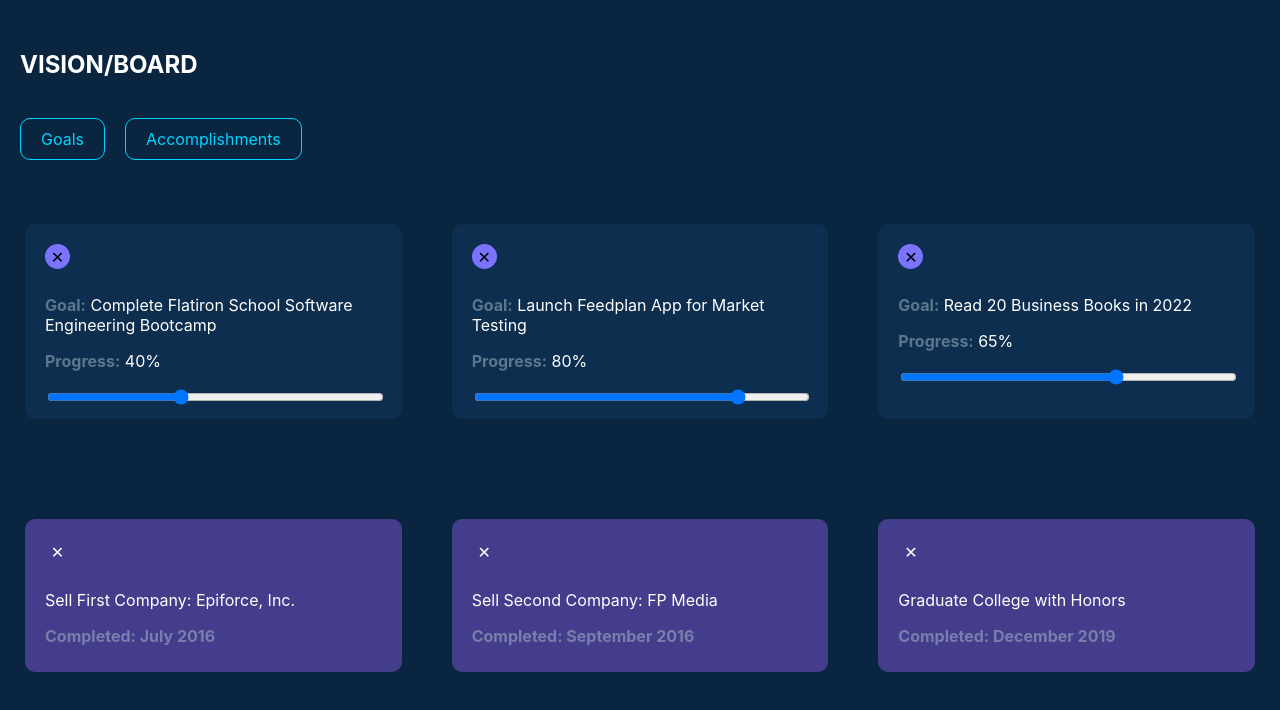
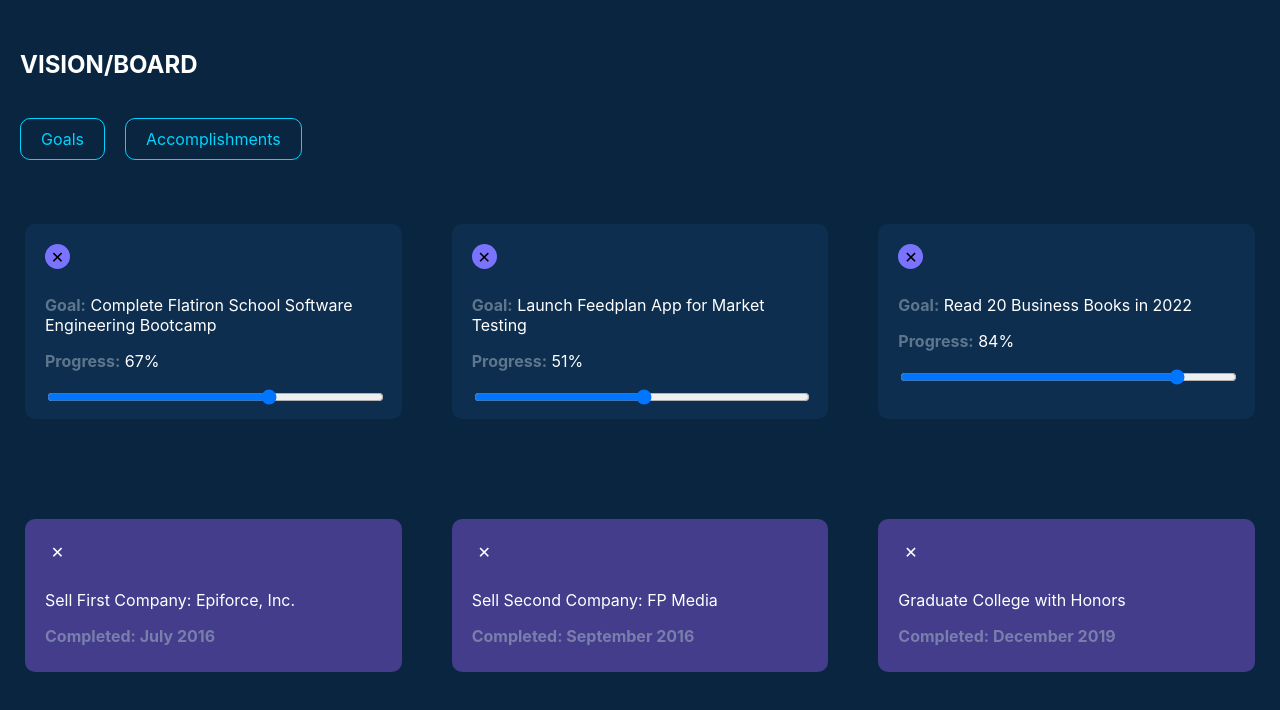
Before and after one commit to winfeigle/react-phase-2-project, a React (Create React App) app: page /accomplishments in a window 1280 px wide. Shown: the top 710 px of the page. Built offline with nearby package versions, Linux system fonts and the light colour scheme; data requests are answered from the project's data file.

Commit message:
Modify database file

```diff
--- a/db.json
+++ b/db.json
@@ -3,17 +3,17 @@
     {
       "id": 1,
       "name": "Complete Flatiron School Software Engineering Bootcamp",
-        "progress": 40
+      "progress": 67
     },
     {
       "id": 2,
       "name": "Launch Feedplan App for Market Testing",
-        "progress": 80
+      "progress": 51
     },
     {
       "id": 3,
       "name": "Read 20 Business Books in 2022",
-        "progress": 65
+      "progress": 84
     }
   ],
   "accomplishments": [
@@ -27,7 +27,8 @@
       "id": 2,
       "name": "Sell Second Company: FP Media",
       "image": "http://www.pngmart.com/files/3/Toy-Story-Woody-PNG-Photos.png",
-          "completed": "September 2016"
+      "completed": "September 2016",
+      "progress": "59"
     },
     {
       "id": 3,
--- a/src/App.js
+++ b/src/App.js
@@ -19,11 +19,21 @@ function App() {
       .then(setAccomplishments);
   }, []);
 
+  const onUpdateGoal = (updatedGoal) => {
+    const updatedGoals = goals.map(originalGoal => {
+      if(originalGoal.id === updatedGoal.id){
+        return updatedGoal;
+      } else{
+        return originalGoal;
+      }
+    });
+    console.log(updatedGoals);
+  }
 
   return (
     <div>
       <Header />
-      <Goals goals={goals}/>
+      <Goals goals={goals} onUpdateGoal={onUpdateGoal}/>
       <Accomplishments accomplishments={accomplishments}/>
     </div>
   );
--- a/src/components/GoalItem.js
+++ b/src/components/GoalItem.js
@@ -1,11 +1,24 @@
-import React from "react";
+import React, {useState} from "react";
 
-function GoalItem({ goal }) {
+function GoalItem({ goal, onUpdateGoal }) {
     const {id, name, progress} = goal;
+    const [progressBar, setProgressBar] = useState(progress);
 
 
-    const handleChange = () => {
-        console.log(`Updating progress... Goal #${id}`)
+    const handleChange = (e) => {
+        setProgressBar(parseInt(e.target.value))
+        fetch(`http://localhost:8000/goals/${id}`, {
+            method: "PATCH",
+            headers: {
+                "Content-Type": "application/json",
+                "Accept": "application/json"
+            },
+            body: JSON.stringify({progress: progressBar})
+        })
+            .then(res => res.json())
+            .then((updatedGoal) => {
+                onUpdateGoal(updatedGoal)
+            })
     }
 
     const handleDelete = () => {
@@ -16,8 +29,8 @@ function GoalItem({ goal }) {
         <div className="card">
             <button onClick={handleDelete} className="delete-button">✕</button>
             <p><b className="label">Goal:</b> {name}</p>
-            <p><b className="label">Progress:</b> {progress}%</p>
-            <input onChange={handleChange} className="progress-slider" type="range" min="1" max="100" value={progress} id="myRange" />
+            <p><b className="label">Progress:</b> {progressBar}%</p>
+            <input onChange={handleChange} className="progress-slider" type="range" min="1" max="100" value={progressBar} id="myRange" name={progress}/>
         </div>
     );
 };
--- a/src/components/Goals.js
+++ b/src/components/Goals.js
@@ -1,11 +1,15 @@
 import React from "react";
 import GoalItem from "./GoalItem";
 
-function Goals({ goals }){
+function Goals({ goals, onUpdateGoal }){
 
     const renderGoals = goals.map(goal => {
         return(
-            <GoalItem key={goal.id} goal={goal} />
+            <GoalItem
+                key={goal.id}
+                goal={goal}
+                onUpdateGoal={onUpdateGoal}
+                />
         )
     })
 
```
Lines whose indentation alone changed are shown as unchanged.
